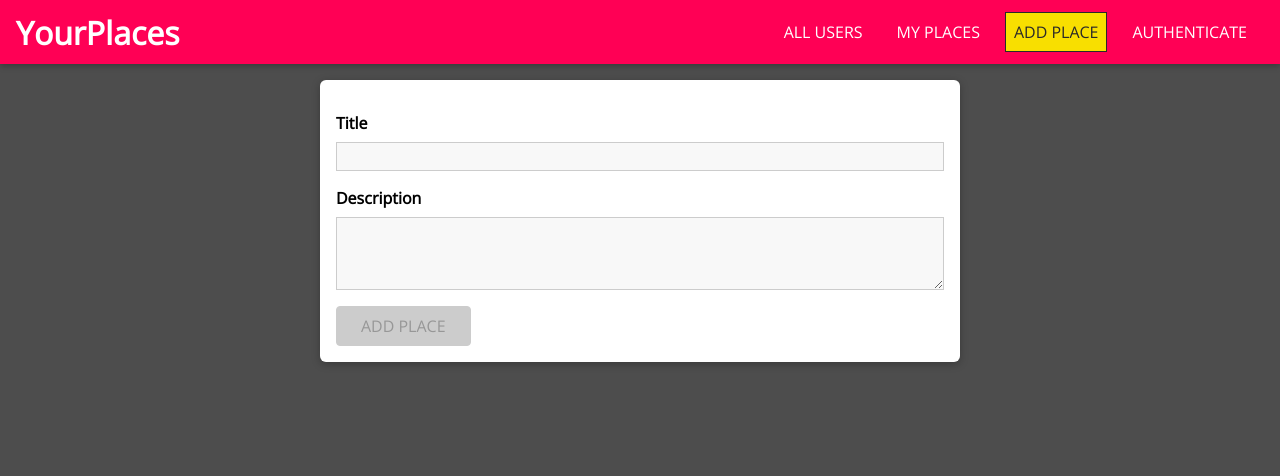
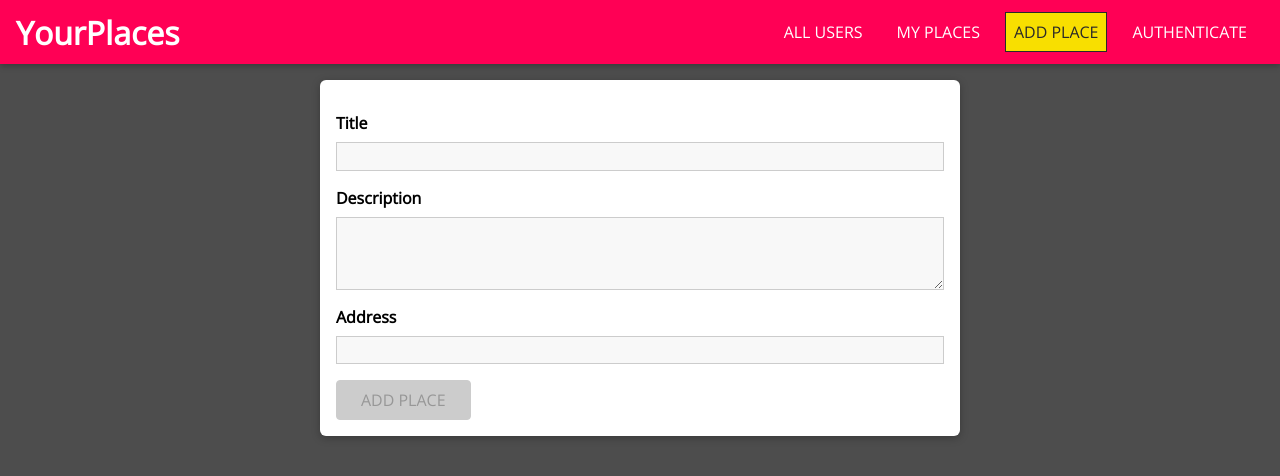
Before and after one commit to dario-nihil/react-places-app, a React (Create React App) app: page /places/new in a window 1280 px wide. Shown: the top 476 px of the page. Built offline with nearby package versions, Linux system fonts and the light colour scheme.

Commit message:
added an address field to newPlaces form

```diff
--- a/public/index.html
+++ b/public/index.html
@@ -34,7 +34,6 @@
       src="https://unpkg.com/leaflet@1.9.3/dist/leaflet.js"
       integrity="sha256-WBkoXOwTeyKclOHuWtc+i2uENFpDZ9YPdf5Hf+D7ewM="
       crossorigin=""
-      type="module"
     ></script>
     <title>React App</title>
   </head>
--- a/src/places/pages/NewPlace.tsx
+++ b/src/places/pages/NewPlace.tsx
@@ -1,4 +1,4 @@
-import { useCallback, useReducer } from "react";
+import React, { useCallback, useReducer } from "react";
 
 import Button from "../../shared/components/FormElements/Button";
 import Input from "../../shared/components/FormElements/Input";
@@ -15,6 +15,10 @@
       isValid: boolean;
     };
     description: {
+      value: string;
+      isValid: boolean;
+    };
+    address: {
       value: string;
       isValid: boolean;
     };
@@ -39,6 +43,10 @@
       value: "",
       isValid: false,
     },
+    address: {
+      value: "",
+      isValid: false,
+    },
   },
   isValid: false,
 };
@@ -51,7 +59,11 @@
         if (inputId === action.inputId) {
           formIsValid = formIsValid && action.isValid;
         } else {
-          if (inputId === "title" || inputId === "description") {
+          if (
+            inputId === "title" ||
+            inputId === "description" ||
+            inputId === "address"
+          ) {
             formIsValid = formIsValid && state.inputs[inputId].isValid;
           }
         }
@@ -79,8 +91,13 @@
     []
   );
 
+  const placeSubmitHandler = (event: React.FormEvent<HTMLFormElement>) => {
+    event.preventDefault();
+    console.log(formState.inputs); // send to the backend
+  };
+
   return (
-    <form className={styles["place-form"]}>
+    <form className={styles["place-form"]} onSubmit={placeSubmitHandler}>
       <Input
         id="title"
         element="input"
@@ -98,6 +115,14 @@
         validators={[VALIDATOR_MINLENGTH(5)]}
         onInput={inputHandler}
       />
+      <Input
+        id="address"
+        element="input"
+        label="Address"
+        errorText="Please enter a valid address.)."
+        validators={[VALIDATOR_REQUIRE()]}
+        onInput={inputHandler}
+      />
       <Button type="submit" disabled={!formState.isValid}>
         ADD PLACE
       </Button>
```
